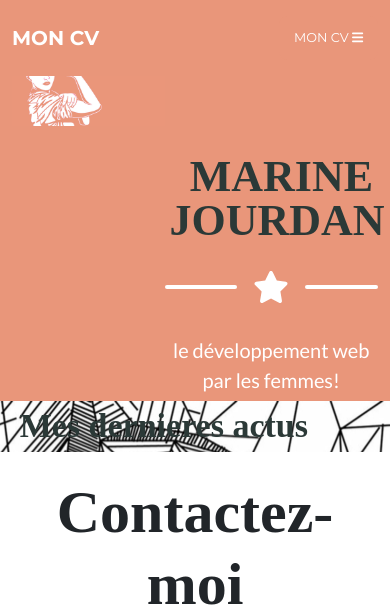
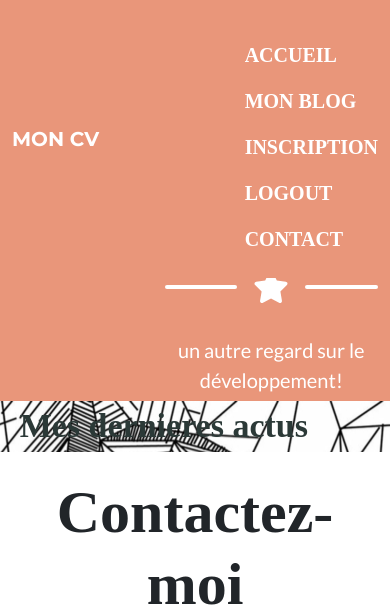
Before and after one commit to marinejourdan/blog, a PHP site: page / in a window 390 px wide. Shown: the top 616 px of the page. Run offline with PHP 8.4, Linux system fonts and the light colour scheme; data that the repository does not hold is empty; some libraries are stand-ins or nearby versions; some web fonts are replaced.

Commit message:
menu responsive

```diff
--- a/App/view/public/layout.html.php
+++ b/App/view/public/layout.html.php
@@ -21,28 +21,20 @@
     </head>
 
     <body>
-        <!-- Navigation-->
         <nav id="mainNav" class="navbar navbar-expand-lg bg-secondary text-uppercase fixed-top">
             <div class="container">
                 <a class="navbar-brand" href="assets/img/portfolio/CV.pdf">Mon CV</a>
-                <button class="navbar-toggler text-uppercase font-weight-bold bg-primary text-white rounded" type="button" data-bs-toggle="collapse" data-bs-target="#navbarResponsive" aria-controls="navbarResponsive" aria-expanded="false" aria-label="Toggle navigation">
-                    Mon CV
-                    <i class="fas fa-bars"></i>
-                </button>
-                <div class="collapse navbar-collapse" id="navbarResponsive">
-                    <ul class="navbar-nav ms-auto">
-                        <li class="nav-item mx-0 mx-lg-1"><a class="nav-link py-3 px-0 px-lg-3 rounded" href="./index.php">Accueil</a></li>
-                        <li class="nav-item mx-0 mx-lg-1"><a class="nav-link py-3 px-0 px-lg-3 rounded" href="./index.php?controller=post&action=displayList#content">Mon blog</a></li>
-                        <li class="nav-item mx-0 mx-lg-1"><a class="nav-link py-3 px-0 px-lg-3 rounded" href="./index.php?controller=user&action=displayRegister#content">inscription
-                        </a></li>
+                <ul class="navbar-nav mr-auto">
+                    <li class="nav-item"><a class="nav-link " href="./index.php">accueil</a></li>
+                    <li class="nav-item"><a class="nav-link " href="./index.php?controller=post&action=displayList#content">Mon blog</a></li>
+                    <li class="nav-item"><a class="nav-link " href="./index.php?controller=user&action=displayRegister#content">Inscription</a></li>
                     <?php if(isset($_SESSION['email'])){?>
-                            <li class="nav-item mx-0 mx-lg-1"><a class="nav-link py-3 px-0 px-lg-3 rounded" href="./index.php?controller=user&action=doLogout#content">Logout</a></li>
+                    <li class="nav-item"><a class="nav-link " href="./index.php?controller=user&action=doLogout#content">Logout</a></li>
                     <?php }else{?>
-                            <li class="nav-item mx-0 mx-lg-1"><a class="nav-link py-3 px-0 px-lg-3 rounded" href="./index.php?controller=user&action=displayLogin#content">Login</a></li>
+                    <li class="nav-item"><a class="nav-link " href="./index.php?controller=user&action=displayLogin#content">Logout</a></li>
                     <?php }?>
-                        <li class="nav-item mx-0 mx-lg-1"><a class="nav-link py-3 px-0 px-lg-3 rounded" href= "#contact-form">Contact</a></li>
+                    <li class="nav-item"><a class="nav-link " href="#contact-form">Contact</a></li>
                 </ul>
-                </div>
             </div>
         </nav>
 
@@ -64,7 +56,7 @@
                         <div class="divider-custom-line"></div>
                     </div>
                 <!-- Masthead Subheading-->
-                <p class="masthead-subheading font-weight-light mb-0">le développement web par les femmes!</p>
+                    <p class="masthead-subheading font-weight-light mb-0">un autre regard sur le développement!</p>
                 </div>
             </div>
         </header>
@@ -187,3 +179,5 @@
                 </div>
             </div>
         </footer>
+    </body>
+</html>
```
Also changed, not shown: App/view/admin/layoutAdmin.html.php (+2 -8 lines), App/README.md. Lines whose indentation alone changed are shown as unchanged.
